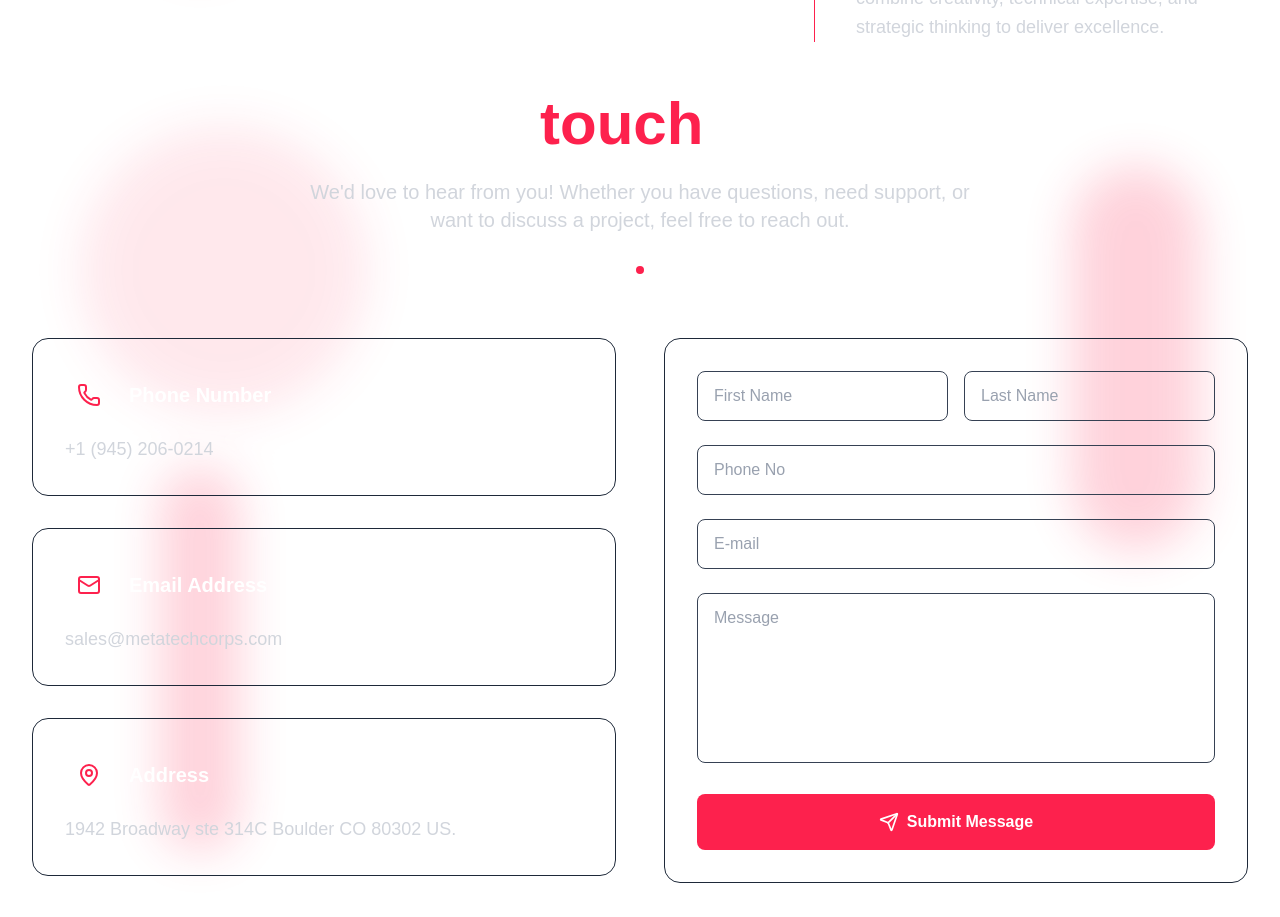
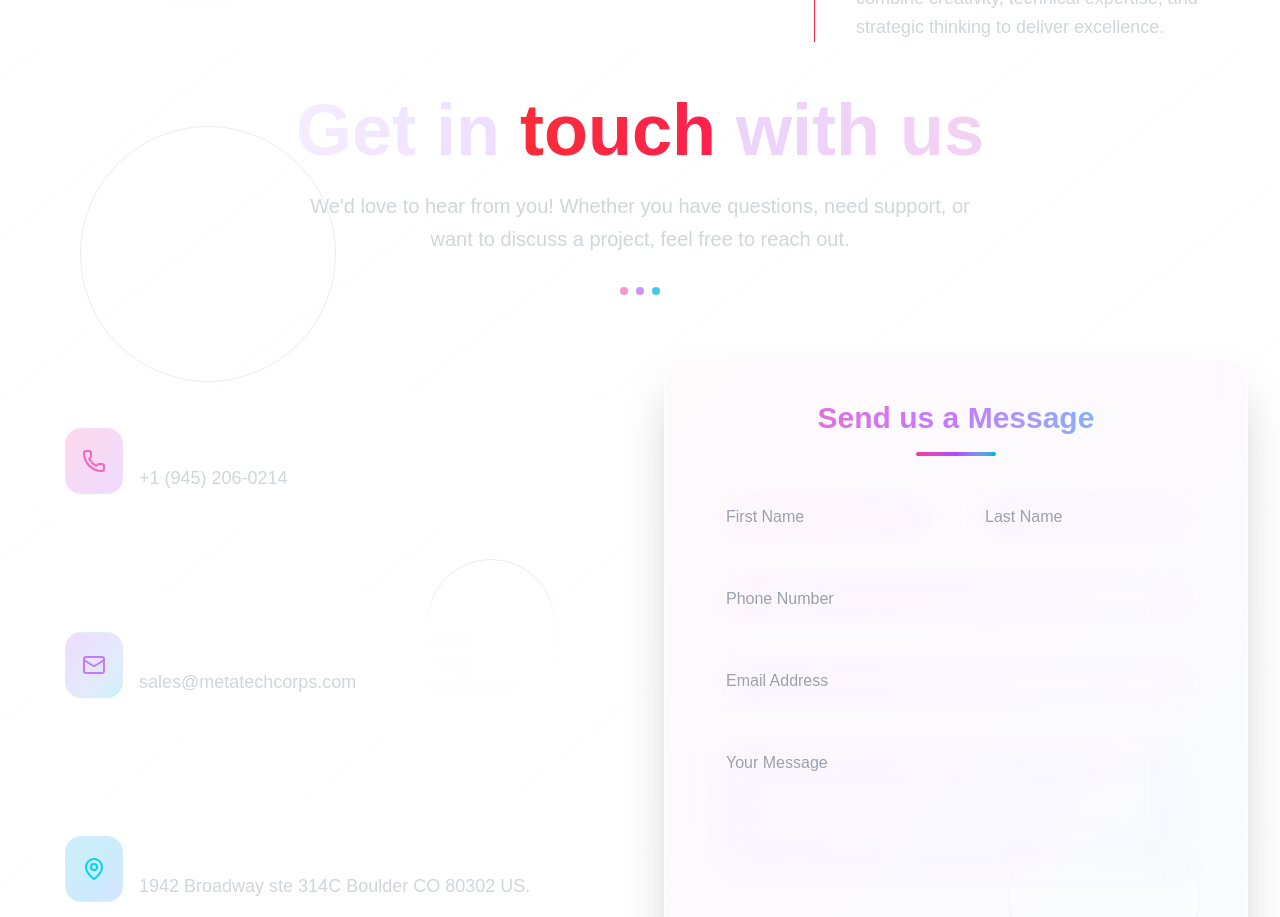
Before and after one commit to AbuBakarSheraz/metaTechCorps, a Next.js app: page /about-us in a window 1280 px wide. Shown: the part 1880-2797 px from the top of the page. Built offline with nearby package versions, Linux system fonts and the light colour scheme.

Commit message:
30% done

```diff
--- a/package.json
+++ b/package.json
@@ -15,6 +15,7 @@
     "lucide-react": "^0.525.0",
     "next": "15.3.4",
     "next-sitemap": "^4.2.3",
+    "nodemailer": "^7.0.10",
     "react": "^19.0.0",
     "react-dom": "^19.0.0",
     "react-icons": "^5.5.0"
--- a/src/app/components/Aboutagency.jsx
+++ b/src/app/components/Aboutagency.jsx
@@ -43,10 +43,10 @@ function Aboutagency() {
           <div className='max-w-2xl'>
             <div className='flex gap-3 font-semibold text-white mb-6'>
               <FaStarOfLife className='text-mtc-red mt-1' />
-              <p className='tracking-wide'>ABOUT AGENCY</p>
+              <p className='tracking-wide text-2xl md:text-3xl lg:text-4xl xl:text-5xl'>ABOUT AGENCY</p>
             </div>
 
-            <h1 className='text-3xl md:text-2xl lg:text-4xl xl:text-5xl text-white leading-tight mb-8 font-semibold'>
+            <h1 className='text-xl md:text-2xl lg:text-3xl xl:text-4xl text-white leading-tight mb-8 font-semibold'>
               Crafting <strong className='font-bold text-mtc-red'>unique digital</strong> experiences that elevate your brand
             </h1>
 
--- a/src/app/components/ContactUs.jsx
+++ b/src/app/components/ContactUs.jsx
@@ -1,8 +1,6 @@
 'use client'
 import React, { useState } from 'react';
 import { Phone, Mail, MapPin, Send } from 'lucide-react';
-import emailjs from 'emailjs-com';
-
 
 const ContactUs = () => {
   const [formData, setFormData] = useState({
@@ -12,6 +10,10 @@ const ContactUs = () => {
     email: '',
     message: ''
   });
+
+  const [isSubmitting, setIsSubmitting] = useState(false);
+  const [submitStatus, setSubmitStatus] = useState('');
+
   const handleInputChange = (e) => {
     const { name, value } = e.target;
     setFormData((prevData) => ({
@@ -20,35 +22,12 @@ const ContactUs = () => {
     }));
   };
 
-
-  const [isSubmitting, setIsSubmitting] = useState(false);
-  const [submitStatus, setSubmitStatus] = useState('');
-
-
-const handleSubmit = async (e) => {
+  const handleSubmit = (e) => {
     e.preventDefault();
     setIsSubmitting(true);
 
-  const templateParamsClient = {
-    from_name: `${formData.firstName} ${formData.lastName}`,
-    to_email: formData.email,
-    phone: formData.phone,
-    message: formData.message,
-  };
-
-  const templateParamsCompany = {
-    from_name: `${formData.firstName} ${formData.lastName}`,
-    from_email: formData.email,
-    to_email: 'digimarkxperts1@gmail.com',
-    phone: formData.phone,
-    message: formData.message,
-  };
-
-  try {
-    await Promise.all([
-      emailjs.send('service_bvvh7fn', 'template_755sbnv', templateParamsClient, 'zHUz7k7Nc1hZ21jsX'),
-      emailjs.send('service_bvvh7fn', 'template_8v4mm1o', templateParamsCompany, 'zHUz7k7Nc1hZ21jsX'),
-    ]);
+    // Simulate form submission
+    setTimeout(() => {
       setSubmitStatus('success');
       setFormData({
         firstName: '',
@@ -57,100 +36,133 @@ const handleSubmit = async (e) => {
         phone: '',
         message: '',
       });
-  } catch (error) {
-    console.error('FAILED TO SEND ONE OR BOTH EMAILS:', error);
-    alert('Something went wrong while sending the emails.');
-  } finally {
       setIsSubmitting(false);
-  }
+
+      setTimeout(() => setSubmitStatus(''), 3000);
+    }, 1500);
   };
-
-
 
   return (
     <div className="min-h-screen  text-white relative overflow-hidden">
-      {/* Background Pattern */}
-         <div className="absolute inset-0 opacity-20">
-         <div className="absolute top-20 left-20 w-72 h-72 bg-mtc-red rounded-full mix-blend-multiply filter blur-xl animate-pulse"></div>
-        <div className="absolute top-30 right-20 w-32 h-96 bg-mtc-red rounded-full mix-blend-multiply filter blur-xl "></div>
-        <div className="absolute bottom-20 left-40 w-20 h-96 rounded-full bg-mtc-red mix-blend-multiply filter blur-xl "></div>
+      {/* Animated Background Blobs */}
+     <div className="absolute inset-0 opacity-10 pointer-events-none">
+            <div className="absolute top-20 left-20 w-64 h-64 border border-gray-700 rounded-full"></div>
+            <div className="absolute bottom-20 right-20 w-48 h-48 border border-gray-700 rounded-full"></div>
+            <div className="absolute top-1/2 left-1/3 w-32 h-32 border border-gray-700 rounded-full"></div>
           </div>
-       <div className="absolute inset-0 bg-grid-pattern opacity-10"></div>
+
+      {/* Glass morphism grid overlay */}
+      <div className="absolute inset-0 bg-gradient-to-br from-white/5 to-transparent"></div>
+
+      <style>{`
+        @keyframes blob {
+          0%, 100% { transform: translate(0, 0) scale(1); }
+          33% { transform: translate(30px, -50px) scale(1.1); }
+          66% { transform: translate(-20px, 20px) scale(0.9); }
+        }
+        .animate-blob {
+          animation: blob 7s infinite;
+        }
+        .animation-delay-2000 {
+          animation-delay: 2s;
+        }
+        .animation-delay-4000 {
+          animation-delay: 4s;
+        }
+      `}</style>
 
       <div className="relative z-10 max-w-7xl mx-auto px-4 sm:px-6 lg:px-8 py-12">
         {/* Header */}
         <div className="text-center mb-16">
-          <h1 className="text-4xl md:text-6xl font-bold mb-6">
-            Get in <span className="text-mtc-red">touch</span> with us
+          <h1 className="text-5xl md:text-7xl font-bold mb-6 bg-clip-text text-transparent bg-gradient-to-r from-white via-purple-200 to-pink-200">
+            Get in <span className="bg-clip-text text-transparent bg-gradient-to-r from-red-500 to-mtc-red">touch</span> with us
           </h1>
-          <p className="text-gray-300 text-lg md:text-xl max-w-2xl mx-auto">
+          <p className="text-gray-300 text-lg md:text-xl max-w-2xl mx-auto leading-relaxed">
             We'd love to hear from you! Whether you have questions, need support, or want to
             discuss a project, feel free to reach out.
           </p>
-          <div className="mt-8 flex justify-center">
-            <div className="w-2 h-2 bg-mtc-red rounded-full"></div>
+          <div className="mt-8 flex justify-center gap-2">
+            <div className="w-2 h-2 bg-pink-500 rounded-full animate-pulse"></div>
+            <div className="w-2 h-2 bg-purple-500 rounded-full animate-pulse" style={{animationDelay: '0.2s'}}></div>
+            <div className="w-2 h-2 bg-cyan-500 rounded-full animate-pulse" style={{animationDelay: '0.4s'}}></div>
           </div>
         </div>
 
         <div className="grid lg:grid-cols-2 gap-12 items-start">
           {/* Contact Information */}
-          <div className="space-y-8">
+          <div className="space-y-18 md:mt-9">
             {/* Phone */}
-<div className=" rounded-2xl p-8 border border-gray-800 hover:border-mtc-red transition-colors duration-300">
-              <div className="flex items-center space-x-4 mb-4">
-                <div className=" bg-opacity-20 p-3 rounded-xl">
-                  <Phone className="w-6 h-6 text-mtc-red" />
+            <div className="group relative rounded-3xl p-8 bg-white/10 backdrop-blur-xl border border-white/20 hover:bg-white/15 transition-all duration-500 hover:scale-105 hover:shadow-2xl hover:shadow-pink-500/20">
+              <div className="absolute inset-0 rounded-3xl bg-gradient-to-br from-pink-500/10 to-purple-500/10 opacity-0 group-hover:opacity-100 transition-opacity duration-500"></div>
+              <div className="relative flex items-start space-x-4">
+                <div className="bg-gradient-to-br from-pink-500/20 to-purple-500/20 p-4 rounded-2xl backdrop-blur-sm border border-white/10 group-hover:scale-110 transition-transform duration-300">
+                  <Phone className="w-6 h-8 text-pink-400" />
                 </div>
-                <h3 className="text-xl font-semibold">Phone Number</h3>
-              </div>
+                <div>
+                  <h3 className="text-xl font-semibold mb-2 text-white">Phone Number</h3>
                   <a
                     href="tel:+19452060214"
-                className="text-gray-300 text-lg hover:text-mtc-red transition-colors duration-300 hover:underline"
+                    className="text-gray-300 text-lg hover:text-pink-400 transition-colors duration-300"
                   >
                     +1 (945) 206-0214
                   </a>
                 </div>
+              </div>
+            </div>
 
             {/* Email */}
-            <div className=" rounded-2xl p-8 border border-gray-800 hover:border-mtc-red transition-colors duration-300">
-              <div className="flex items-center space-x-4 mb-4">
-                <div className=" bg-opacity-20 p-3 rounded-xl">
-                  <Mail className="w-6 h-6 text-mtc-red" />
+            <div className="group relative rounded-3xl p-8 bg-white/10 backdrop-blur-xl border border-white/20 hover:bg-white/15 transition-all duration-500 hover:scale-105 hover:shadow-2xl hover:shadow-purple-500/20">
+              <div className="absolute inset-0 rounded-3xl bg-gradient-to-br from-purple-500/10 to-cyan-500/10 opacity-0 group-hover:opacity-100 transition-opacity duration-500"></div>
+              <div className="relative flex items-start space-x-4">
+                <div className="bg-gradient-to-br from-purple-500/20 to-cyan-500/20 p-4 rounded-2xl backdrop-blur-sm border border-white/10 group-hover:scale-110 transition-transform duration-300">
+                  <Mail className="w-6 h-8 text-purple-400" />
                 </div>
-                <h3 className="text-xl font-semibold">Email Address</h3>
-              </div>
+                <div>
+                  <h3 className="text-xl font-semibold mb-2 text-white">Email Address</h3>
                   <a
-  href="https://mail.google.com/mail/?view=cm&to=sales.digimarkxperts@gmail.com"
-  target="_blank"
-  rel="noopener noreferrer"
-  className="text-gray-300 text-lg hover:text-mtc-red transition-colors duration-300 hover:underline"
+                    href="mailto:sales@metatechcorps.com"
+                    className="text-gray-300 text-lg hover:text-purple-400 transition-colors duration-300 break-all"
                   >
                     sales@metatechcorps.com
                   </a>
-
+                </div>
+              </div>
             </div>
 
             {/* Address */}
-            <div className=" rounded-2xl p-8 border border-gray-800 hover:border-mtc-red transition-colors duration-300">
-              <div className="flex items-center space-x-4 mb-4">
-                <div className=" bg-opacity-20 p-3 rounded-xl">
-                  <MapPin className="w-6 h-6 text-mtc-red" />
+            <div className="group relative rounded-3xl p-8 bg-white/10 backdrop-blur-xl border border-white/20 hover:bg-white/15 transition-all duration-500 hover:scale-105 hover:shadow-2xl hover:shadow-cyan-500/20">
+              <div className="absolute inset-0 rounded-3xl bg-gradient-to-br from-cyan-500/10 to-blue-500/10 opacity-0 group-hover:opacity-100 transition-opacity duration-500"></div>
+              <div className="relative flex items-start space-x-4">
+                <div className="bg-gradient-to-br from-cyan-500/20 to-blue-500/20 p-4 rounded-2xl backdrop-blur-sm border border-white/10 group-hover:scale-110 transition-transform duration-300">
+                  <MapPin className="w-6 h-8 text-cyan-400" />
                 </div>
-                <h3 className="text-xl font-semibold">Address</h3>
-              </div>
-              <p className="text-gray-300 text-lg">
+                <div>
+                  <h3 className="text-xl font-semibold mb-2 text-white">Address</h3>
+                  <p className="text-gray-300 text-lg leading-relaxed">
                     1942 Broadway ste 314C Boulder CO 80302 US.
                   </p>
                 </div>
               </div>
+            </div>
+          </div>
 
           {/* Contact Form */}
-          <form onSubmit={handleSubmit}>
-          <div className=" rounded-2xl p-8 border border-gray-800">
-            <div className="space-y-6">
+          <div className="relative">
+            <div className="relative rounded-3xl p-8 lg:p-10 bg-white/10 backdrop-blur-2xl border border-white/20 shadow-2xl">
+              {/* Gradient overlay */}
+              <div className="absolute inset-0 rounded-3xl bg-gradient-to-br from-pink-500/5 via-purple-500/5 to-cyan-500/5 opacity-50"></div>
+
+              <div className="relative space-y-6">
+                {/* Heading */}
+                <div className="text-center mb-8">
+                  <h2 className="text-3xl font-bold bg-clip-text text-transparent bg-gradient-to-r from-pink-400 via-purple-400 to-cyan-400">
+                    Send us a Message
+                  </h2>
+                  <div className="w-20 h-1 bg-gradient-to-r from-pink-500 via-purple-500 to-cyan-500 mx-auto mt-4 rounded-full"></div>
+                </div>
+
                 {/* Name Fields */}
                 <div className="grid md:grid-cols-2 gap-4">
-                <div>
                   <input
                     type="text"
                     name="firstName"
@@ -158,10 +170,8 @@ const handleSubmit = async (e) => {
                     value={formData.firstName}
                     onChange={handleInputChange}
                     required
-                    className="w-full  text-white placeholder-gray-400 px-4 py-3 rounded-lg border border-gray-700 focus:border-mtc-red focus:outline-none focus:ring-2 focus:ring-mtc-red focus:ring-opacity-50 transition-colors duration-300"
+                    className="w-full text-white placeholder-gray-400 bg-white/5 border border-white/20 px-5 py-4 rounded-2xl backdrop-blur-xl focus:border-pink-500 focus:bg-white/10 focus:outline-none focus:ring-2 focus:ring-pink-500/40 transition-all duration-300"
                   />
-                </div>
-                <div>
                   <input
                     type="text"
                     name="lastName"
@@ -169,80 +179,75 @@ const handleSubmit = async (e) => {
                     value={formData.lastName}
                     onChange={handleInputChange}
                     required
-                    className="w-full  text-white placeholder-gray-400 px-4 py-3 rounded-lg border border-gray-700 focus:border-mtc-red focus:outline-none focus:ring-2 focus:ring-mtc-red focus:ring-opacity-50 transition-colors duration-300"
+                    className="w-full text-white placeholder-gray-400 bg-white/5 border border-white/20 px-5 py-4 rounded-2xl backdrop-blur-xl focus:border-purple-500 focus:bg-white/10 focus:outline-none focus:ring-2 focus:ring-purple-500/40 transition-all duration-300"
                   />
-                </div>
                 </div>
 
                 {/* Phone */}
-              <div>
                 <input
                   type="tel"
                   name="phone"
-                  placeholder="Phone No"
+                  placeholder="Phone Number"
                   value={formData.phone}
                   onChange={handleInputChange}
                   required
-                  className="w-full  text-white placeholder-gray-400 px-4 py-3 rounded-lg border border-gray-700 focus:border-mtc-red focus:outline-none focus:ring-2 focus:ring-mtc-red focus:ring-opacity-50 transition-colors duration-300"
+                  className="w-full text-white placeholder-gray-400 bg-white/5 border border-white/20 px-5 py-4 rounded-2xl backdrop-blur-xl focus:border-cyan-500 focus:bg-white/10 focus:outline-none focus:ring-2 focus:ring-cyan-500/40 transition-all duration-300"
                 />
-              </div>
 
                 {/* Email */}
-              <div>
                 <input
                   type="email"
                   name="email"
-                  placeholder="E-mail"
+                  placeholder="Email Address"
                   value={formData.email}
                   onChange={handleInputChange}
                   required
-                  className="w-full text-white placeholder-gray-400 px-4 py-3 rounded-lg border border-gray-700 focus:border-mtc-red focus:outline-none focus:ring-2 focus:ring-mtc-red focus:ring-opacity-50 transition-colors duration-300"
+                  className="w-full text-white placeholder-gray-400 bg-white/5 border border-white/20 px-5 py-4 rounded-2xl backdrop-blur-xl focus:border-pink-500 focus:bg-white/10 focus:outline-none focus:ring-2 focus:ring-pink-500/40 transition-all duration-300"
                 />
-              </div>
 
                 {/* Message */}
-              <div>
                 <textarea
                   name="message"
-                  placeholder="Message"
+                  placeholder="Your Message"
                   value={formData.message}
                   onChange={handleInputChange}
                   required
-                  rows={6}
-                  className="w-full  text-white placeholder-gray-400 px-4 py-3 rounded-lg border border-gray-700 focus:border-mtc-red focus:outline-none focus:ring-2 focus:ring-mtc-red focus:ring-opacity-50 transition-colors duration-300 resize-none"
+                  rows={5}
+                  className="w-full text-white placeholder-gray-400 bg-white/5 border border-white/20 px-5 py-4 rounded-2xl backdrop-blur-xl focus:border-purple-500 focus:bg-white/10 focus:outline-none focus:ring-2 focus:ring-purple-500/40 transition-all duration-300 resize-none"
                 />
-              </div>
 
                 {/* Submit Button */}
                 <button
-                type="submit"
+                  type="button"
+                  onClick={handleSubmit}
                   disabled={isSubmitting}
-                className="w-full bg-mtc-red hover:bg-red-600 text-white font-semibold py-4 px-6 rounded-lg transition-all duration-300 flex items-center justify-center space-x-2 disabled:opacity-50 disabled:cursor-not-allowed"
+                  className="relative w-full bg-gradient-to-r from-red-500 via-red-700 to-mtc-red hover:from-red-600 hover:via-red-900 hover:to-mtc-red text-white font-semibold py-5 px-6 rounded-2xl shadow-lg hover:shadow-2xl hover:shadow-purple-500/50 transition-all duration-300 flex items-center justify-center space-x-2 disabled:opacity-50 disabled:cursor-not-allowed overflow-hidden group"
                 >
+                  {/* <div className="absolute inset-0 bg-gradient-to-r from-cyan-500 via-purple-500 to-pink-500 opacity-0 group-hover:opacity-100 transition-opacity duration-500"></div> */}
                   {isSubmitting ? (
-                  <>
+                    <div className="relative flex items-center space-x-2">
                       <div className="animate-spin rounded-full h-5 w-5 border-b-2 border-white"></div>
                       <span>Sending...</span>
-                  </>
+                    </div>
                   ) : (
-                  <>
+                    <div className="relative flex items-center space-x-2">
                       <Send className="w-5 h-5" />
-                    <span>Submit Message</span>
-                  </>
+                      <span>Send Message</span>
+                    </div>
                   )}
                 </button>
 
                 {/* Success Message */}
                 {submitStatus === 'success' && (
-                <div className="text-center p-4 bg-green-500 bg-opacity-20 border border-green-500 rounded-lg">
-                  <p className="text-green-400 font-semibold">
-                    Message sent successfully! We'll get back to you soon.
+                  <div className="text-center p-5 bg-gradient-to-r from-green-500/20 to-emerald-500/20 backdrop-blur-xl border border-green-400/40 rounded-2xl animate-pulse">
+                    <p className="text-green-300 font-semibold">
+                      ✨ Message sent successfully! We'll get back to you soon.
                     </p>
                   </div>
                 )}
               </div>
             </div>
-        </form>
+          </div>
         </div>
       </div>
     </div>
--- a/src/app/components/Services.jsx
+++ b/src/app/components/Services.jsx
@@ -51,7 +51,7 @@ function Services() {
         <div className='px-8 lg:px-16 lg:py-0 '>
             <div className='flex gap-3 font-semibold text-white  '>
               <FaStarOfLife className='text-mtc-red mt-13' />
-              <p className='tracking-wide mt-12'>OUR SERVICES</p>
+              <p className='tracking-wide mt-12 text-2xl md:text-3xl lg:text-4xl xl:text-5xl'>OUR SERVICES</p>
             </div>
             <div className='flex flex-col  md:flex-row md:gap-20 mt-6'>
 
--- a/src/app/page.jsx
+++ b/src/app/page.jsx
@@ -68,7 +68,7 @@ export default function Home() {
         <ChooseUs />
         <Benefits />
         <JoinUs />
-        <Lwt />
+        {/* <Lwt /> */}
         <ContactUs />
         <Footer />
       </div>
```
Also changed, not shown: src/app/components/Benefits.jsx (+4 -4 lines), src/app/components/ChooseUs.jsx (+4 -4 lines), src/app/components/DigitalSuccess.jsx (+21 -39 lines), 1 other file (tests, documents, lock files or other folders). Lines whose indentation alone changed are shown as unchanged.
